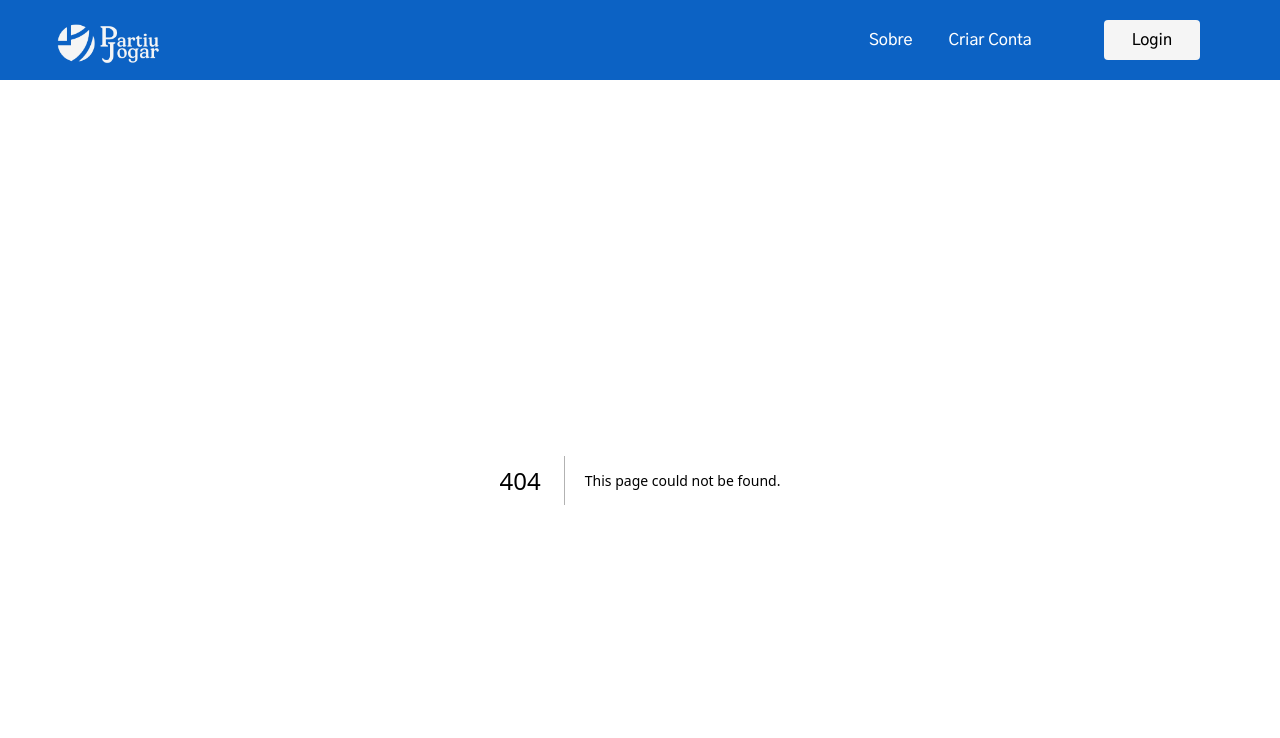
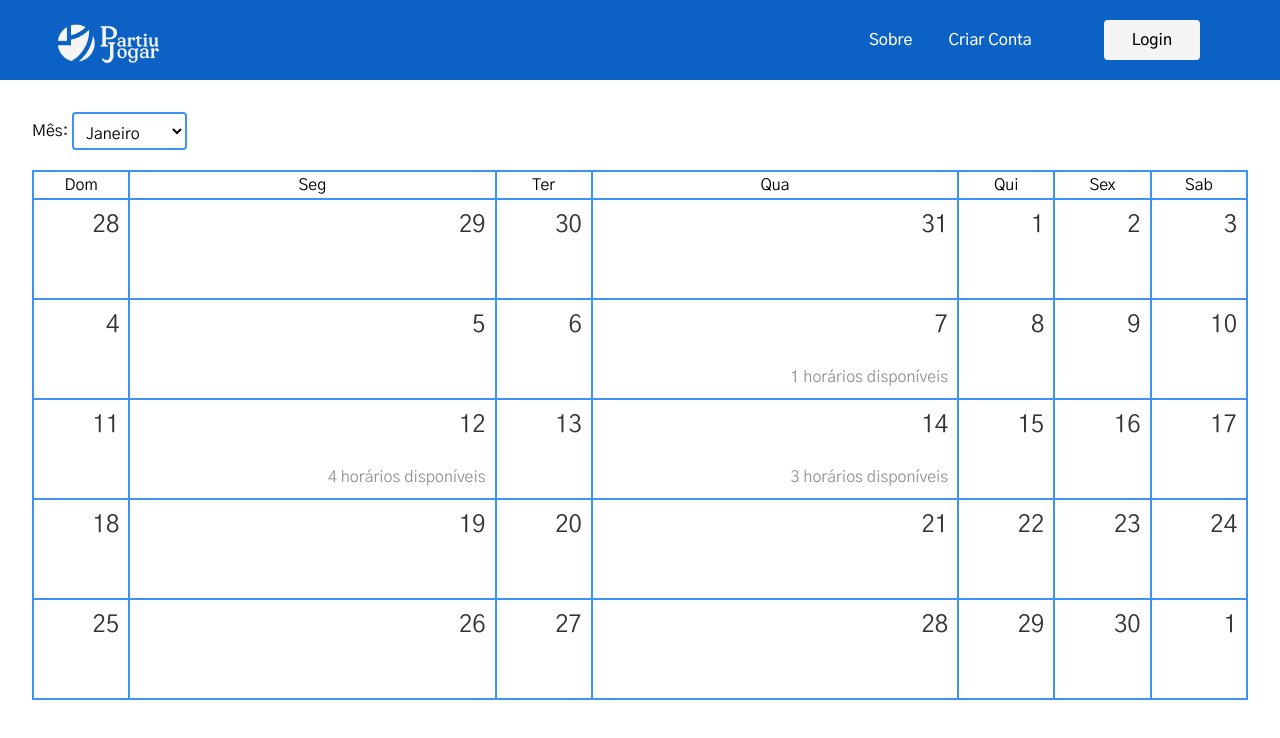
Before and after one commit to GuiMXM/Partiu-Jogar-Front-V-1, a Next.js app in the folder web/: page /calendario in a window 1280 px wide. Before the commit this address had no page. Shown: the top 738 px of the page. Built offline with nearby package versions, Linux system fonts and the light colour scheme.

Commit message:
iniciado calendario #8

```diff
--- /dev/null
+++ b/web/src/components/Calender.tsx
@@ -0,0 +1,65 @@
+import { DetailedHTMLProps, TableHTMLAttributes } from "react";
+
+interface calenderProps extends DetailedHTMLProps<TableHTMLAttributes<HTMLTableElement>, HTMLTableElement> {
+}
+
+const Calender: React.FC<calenderProps> = (props) => {
+    const listaDiasSemana = ['Dom', 'Seg', 'Ter', 'Qua', 'Qui', 'Sex', 'Sab']
+    const meses = ['Janeiro', 'Fevereiro', 'Março', 'Abril', 'Maio', 'Junho', 'julho', 'agosto', 'Setembro', 'Outubro', 'Novembro', 'Dezembro'];
+    let date = new Date();
+
+    const dataTable = {
+        dias: [31, 28, 31, 30, 31, 30, 31, 31, 30, 31, 30, 31],
+        meses,
+        listaDiasSemana,
+        lastMonth: 11,
+        month: 0,
+        nextMonth: 1,
+        year: 0,
+        currentMonth: date.getMonth(),
+        currentYear: 0,
+        calendar: [
+          { id: 'row1', data: [28, 29, 30, 31, 1, 2, 3], horarios: [0, 0, 0, 0, 0, 0, 0] },
+          { id: 'row2', data: [4, 5, 6, 7, 8, 9, 10], horarios: [0, 0, 0, 1, 0, 0, 0] },
+          { id: 'row3', data: [11, 12, 13, 14, 15, 16, 17], horarios: [0, 4, 0, 3, 0, 0, 0] },
+          { id: 'row4', data: [18, 19, 20, 21, 22, 23, 24], horarios: [0, 0, 0, 0, 0, 0, 0] },
+          { id: 'row5', data: [25, 26, 27, 28, 29, 30, 1], horarios: [0, 0, 0, 0, 0, 0, 0] },
+        ],
+        holidays: [],
+        holiday: '',
+      };
+
+    const tdListaDiasSemana = listaDiasSemana.map(e => {
+        return <td className=" border-2 border-[#3D93F5] ">
+            {e}
+        </td>
+    })
+
+    let renderDia = (dia:number, horarios:number)=>{
+        return <td className="border-2 border-[#3D93F5] " >
+            <div className="flex flex-col h-24 p-2 justify-between content-between items-end ">
+            <label className="text-[#333333] text-2xl font-[400]">{dia}</label>
+            {horarios != 0 ? <span className="text-[#949494]">{`${horarios} horários disponíveis`}</span>: <></>}
+            </div>
+        </td>
+    }
+
+    let renderCalendario = dataTable.calendar.map((e)=>{
+        return <tr className="border-2 border-[#3D93F5] ">
+            {e.data.map((d,i)=>{
+                return renderDia(d,e.horarios[i]);
+            } )}
+        </tr>
+    })
+
+    return (
+        <table {...props} className=" border-2 border-[#3D93F5] text-center ">
+            <tr className="border-2 border-[#3D93F5]">
+                {tdListaDiasSemana}
+            </tr>
+            {renderCalendario}
+        </table>
+    )
+}
+
+export default Calender
--- /dev/null
+++ b/web/src/components/Inputs/Dropdown.tsx
@@ -0,0 +1,27 @@
+
+import React, { ChangeEventHandler } from 'react'
+
+interface DropdownProps extends React.DetailedHTMLProps<React.SelectHTMLAttributes<HTMLSelectElement>, HTMLSelectElement> {
+    lista: string[]
+}
+
+
+const DropDown: React.FC<DropdownProps> = (props) => {
+
+
+    const listOptions = props.lista.map(e=> {
+        return <option value={e}>
+            {e}
+        </option>
+    })
+    return (
+        <>
+            <select {...props} className="border-2 border-[#3D93F5] rounded p-2 bg-transparent  ">
+                {listOptions}
+            </select>
+        </>
+    )
+}
+
+
+export default DropDown
--- /dev/null
+++ b/web/src/pages/calendario/index.tsx
@@ -0,0 +1,17 @@
+import Calender from "../../components/Calender";
+import DropDown from "../../components/Inputs/Dropdown";
+
+export default function Calendario(){
+    const meses = ['Janeiro', 'Fevereiro', 'Março', 'Abril', 'Maio', 'Junho', 'julho', 'agosto', 'Setembro', 'Outubro', 'Novembro', 'Dezembro'];
+
+    return(
+        <div className="flex flex-col p-8 gap-5">
+            <div className="flex flex-row flex-wrap items-center gap-1">
+                <label id="mes">Mês:</label>
+                <DropDown name="mes" id="mes" lista={meses} />
+            </div>
+
+            <Calender/>
+        </div>
+    )
+}
```
